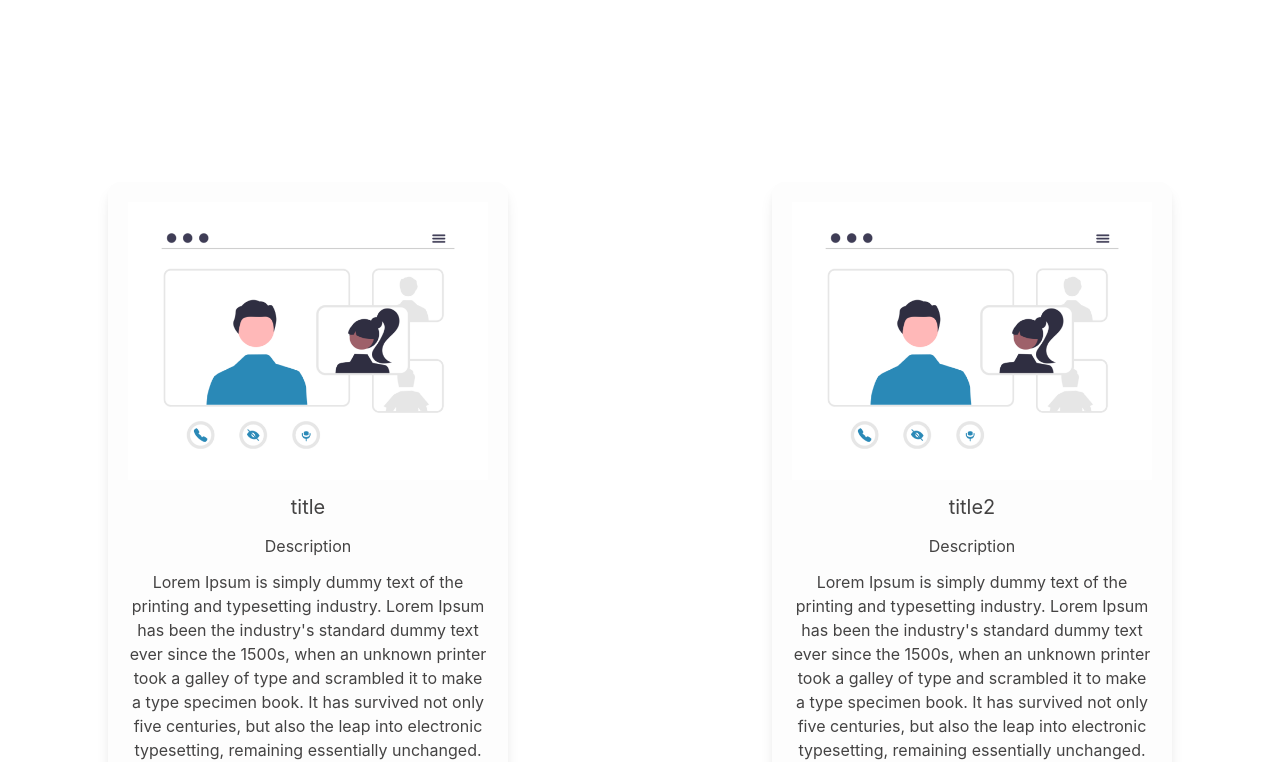
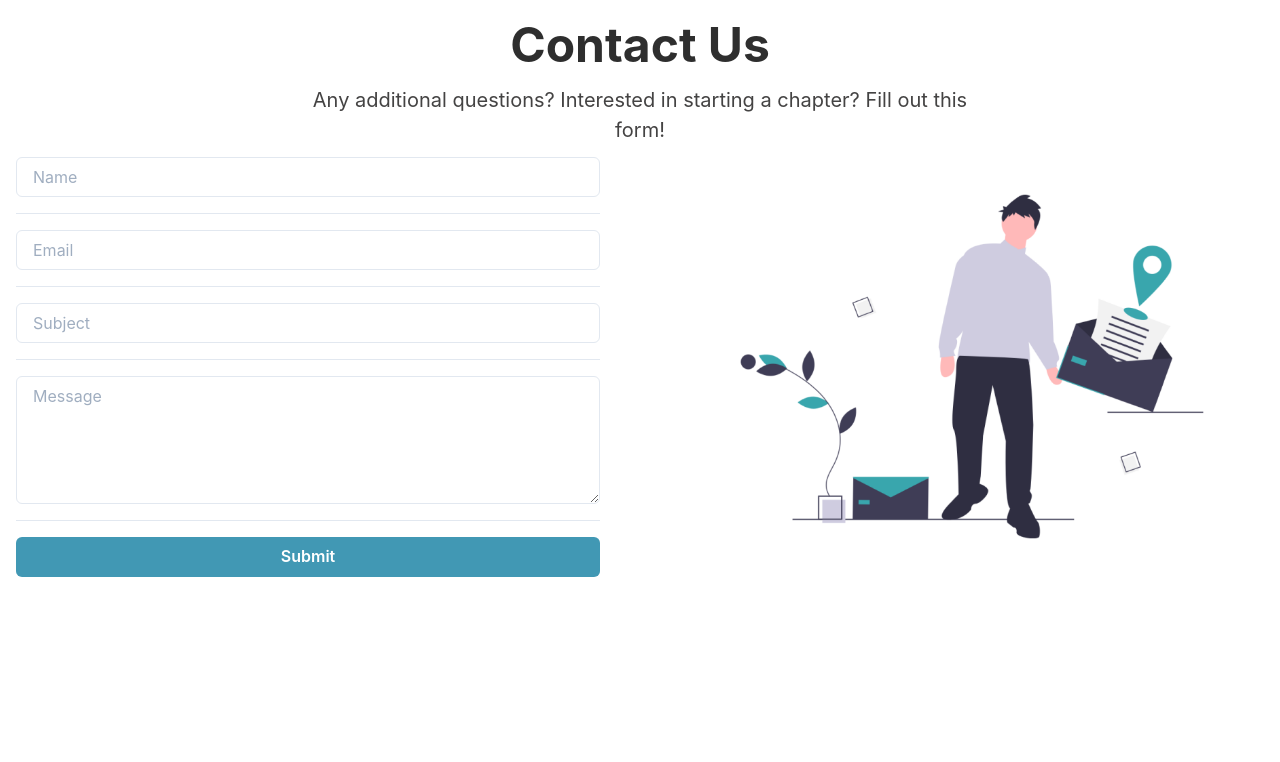
Before and after one commit to ganning127/TCF-Website, a Next.js app: page / in a window 1280 px wide. Shown: the part 5778-6540 px from the top of the page. Built offline with nearby package versions, Linux system fonts and the light colour scheme.

Commit message:
Get json file from props

```diff
--- a/components/TwoCol/TwoColCards.jsx
+++ b/components/TwoCol/TwoColCards.jsx
@@ -1,8 +1,7 @@
 import { SimpleGrid, Box, Text, Img, Link } from '@chakra-ui/react'
 
-const data = require('../../data/dummy-data.json');
-
-export const TwoColCards = () => {
+export const TwoColCards = (json) => {
+    const data = require(json);
     return (
         <SimpleGrid columns={{ base: 1, md: 2 }} spacing={20} mx="auto" textAlign="center" justifyContent="center">
             <Box bg="#FDFDFD" shadow="lg" rounded="xl" maxW="400px" p={5} mx="auto">
--- a/pages/index.js
+++ b/pages/index.js
@@ -136,11 +136,6 @@ export default function Home() {
           themeColorHover="blue.darkShadeHover"
         />
 
-        <MedSep />
-
-        <TwoColCards />
-
-        <MedSep />
         <Contact />
         <MedSep />
 
```
